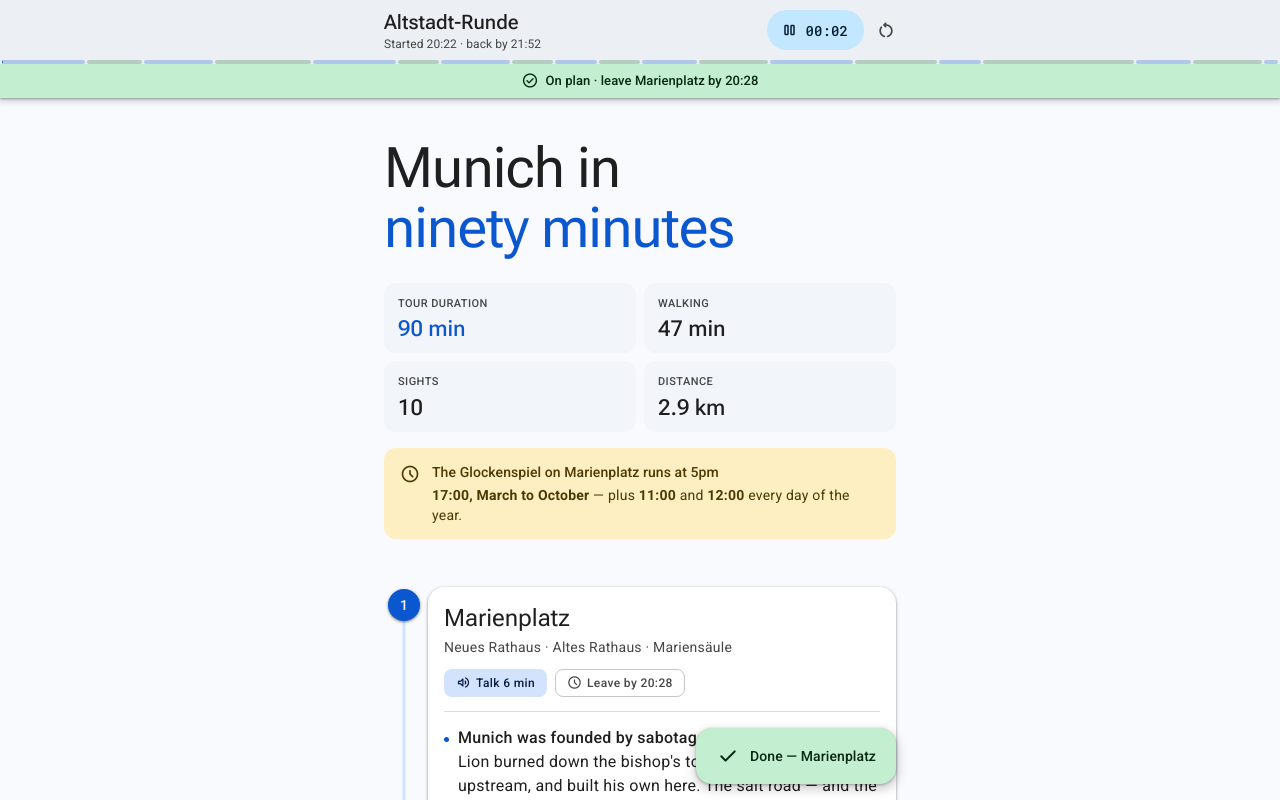
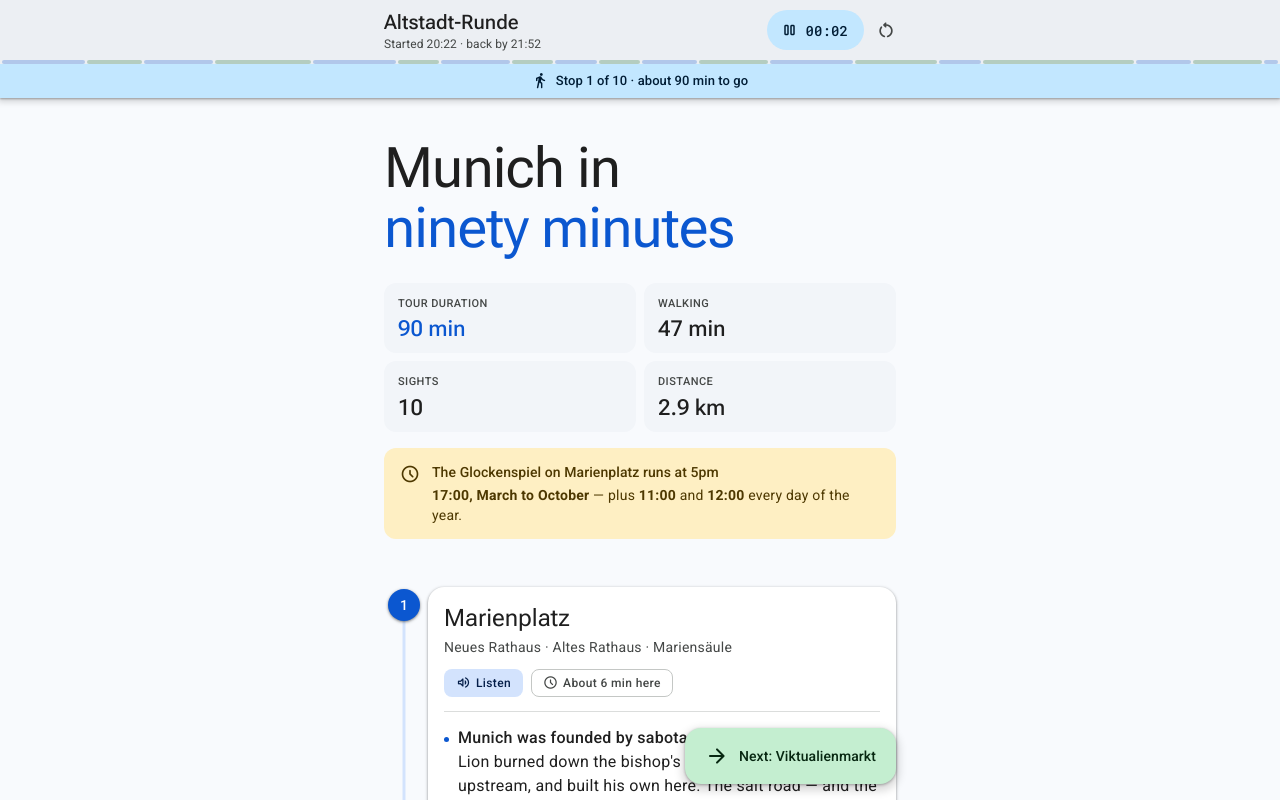
Before and after one commit to patric30/oldtowntour, a plain HTML site: page index.html in a window 1280 px wide. Both pictures are taken after a click on the button "Start, pause or resume the tour clock". Shown: the top 800 px of the page. Drawn offline with nearby package versions, Linux system fonts and the light colour scheme.

Commit message:
Reframe the chrome for a group following the tour themselves
The timing layer was built for a guide keeping eight people to an hour.
Handed to the participants, "leave Platzl by 17:24" and "6 min behind"
are pressure with nothing behind them - nobody walking at their own pace
is accountable to that schedule.

What changed:

- the per-stop "Leave by 17:24" deadline is gone, replaced by
  "About 6 min here" - how much there is to see, not when to leave
- the "Talk 6 min" chip is now just "Listen", since it is the play
  control for the spoken version
- the status banner says "Stop 3 of 10 - about 75 min to go" instead of
  "6 min behind - leave Viktualienmarkt by 22:11", and is a neutral blue
  rather than green-or-red
- the progress band fills with the route actually walked rather than
  elapsed time against plan, so it can no longer run ahead of you and
  imply you are late
- buttons name where you are going - "Next: Alter Hof" - rather than
  what you are finishing, "Done - Platzl"
- dropped the duplicate stop-number chip; the numbered marker and the
  banner both already say it

The clock, the wake lock and the saved progress stay - knowing how long
you have been out is useful to anyone.

Co-Authored-By: Claude Opus 5 <noreply@anthropic.com>

```diff
--- a/app.js
+++ b/app.js
@@ -26,14 +26,13 @@
     return totalMin + ' min loop · ' + km + ' km · from ' + stops[0].name;
   }
 
-  /* Planned minutes elapsed by the time you leave stop n */
-  var leaveBy = stops.map(function (_, n) {
-    var m = 0;
+  /* Index of the block just after stop n — everything before it is behind you
+     once that stop is marked off. Drives the progress band. */
+  var blockAfterStop = stops.map(function (_, n) {
     for (var i = 0; i < blocks.length; i++) {
-      m += blocks[i].min;
-      if (blocks[i].kind === 'stop' && blocks[i].stopIndex === n) break;
+      if (blocks[i].kind === 'stop' && blocks[i].stopIndex === n) return i + 1;
     }
-    return m;
+    return 0;
   });
 
   /* --- Saved state -------------------------------------------------- */
@@ -73,6 +72,9 @@
   function navUrl(dest) {
     return 'https://www.google.com/maps/dir/?api=1&destination=' + encodeURIComponent(dest) +
            '&travelmode=walking&dir_action=navigate';
+  }
+  function nextLabel(n) {
+    return legs[n] ? 'Next: ' + stops[n + 1].name : 'Finish tour';
   }
   function icon(name, extra) {
     return '<span class="msym' + (extra ? ' ' + extra : '') + '" aria-hidden="true">' + name + '</span>';
@@ -213,9 +215,9 @@
           '<div class="chips">' +
             (canSpeak
               ? '<button class="chip chip--primary chip--talk" type="button" data-speak="' +
-                  b.stopIndex + '">' + icon('volume_up') + 'Talk ' + s.talkMin + ' min</button>'
-              : '<span class="chip chip--primary">' + icon('mic') + 'Talk ' + s.talkMin + ' min</span>') +
-            '<span class="chip">' + icon('schedule') + '<span data-due="' + b.stopIndex + '"></span></span>' +
+                  b.stopIndex + '">' + icon('volume_up') + 'Listen</button>'
+              : '') +
+            '<span class="chip">' + icon('schedule') + 'About ' + s.talkMin + ' min here</span>' +
           '</div>' +
           '<hr class="divider">' +
           '<ul class="points">' +
@@ -234,7 +236,8 @@
               '</ul></details>'
             : '') +
           '<button class="doneBtn" type="button" data-done="' + b.stopIndex + '">' +
-            icon('check') + '<span class="t">' + (legs[b.stopIndex] ? 'Done — walk on' : 'Finish tour') + '</span>' +
+            icon(legs[b.stopIndex] ? 'arrow_forward' : 'flag') +
+            '<span class="t">' + nextLabel(b.stopIndex) + '</span>' +
           '</button>' +
         '</div>';
     } else {
@@ -273,7 +276,6 @@
 
   var segFills  = Array.prototype.slice.call(band.querySelectorAll('.seg__fill'));
   var blockEls  = Array.prototype.slice.call(route.querySelectorAll('.block'));
-  var dueEls    = Array.prototype.slice.call(route.querySelectorAll('[data-due]'));
   var clockTime = document.getElementById('clockTime');
   var clockIcon = document.getElementById('clockIcon');
   var statusEl  = document.getElementById('status');
@@ -296,15 +298,18 @@
   /* --- Tick --------------------------------------------------------- */
   function paint() {
     var ms = elapsedMs();
-    var mins = ms / 60000;
+    var lastDone = state.done.length ? Math.max.apply(null, state.done) : -1;
+    var filled = lastDone >= 0 ? blockAfterStop[lastDone] : 0;
 
-    /* band fills segment by segment against the plan */
-    var acc = 0;
+    /* The band shows how much of the route is behind you, not whether you
+       are keeping to a schedule. Nobody on a walk should be told off by a
+       progress bar. */
     for (var i = 0; i < blocks.length; i++) {
-      var pct = state.startedAt ? Math.min(1, Math.max(0, (mins - acc) / blocks[i].min)) : 0;
-      segFills[i].style.width = (pct * 100) + '%';
-      acc += blocks[i].min;
+      segFills[i].style.width = (i < filled ? 100 : 0) + '%';
     }
+
+    var left = 0;
+    for (var j = filled; j < blocks.length; j++) left += blocks[j].min;
 
     /* clock */
     if (!state.startedAt) {
@@ -315,15 +320,7 @@
       clockIcon.textContent = state.pausedAt ? 'play_arrow' : 'pause';
     }
 
-    /* per-stop deadline */
-    dueEls.forEach(function (el) {
-      var n = +el.getAttribute('data-due');
-      el.textContent = state.startedAt
-        ? 'Leave by ' + clockAt(leaveBy[n])
-        : 'Leave at +' + leaveBy[n] + ' min';
-    });
-
-    /* the FAB is always the next thing to do */
+    /* the FAB names where you are going next */
     var next = nextStop();
     if (!state.startedAt) {
       fabIcon.textContent = 'play_arrow';
@@ -334,35 +331,28 @@
       fabLabel.textContent = 'Tour complete';
       fab.dataset.variant = 'start';
     } else {
-      fabIcon.textContent = 'check';
-      fabLabel.textContent = 'Done — ' + stops[next].name;
+      fabIcon.textContent = legs[next] ? 'arrow_forward' : 'flag';
+      fabLabel.textContent = nextLabel(next);
       fab.dataset.variant = 'done';
     }
 
-    /* status banner */
+    /* status banner: where you are, and how much is left */
     if (!state.startedAt) { statusEl.hidden = true; return; }
     statusEl.hidden = false;
 
-    var lastDone = state.done.length ? Math.max.apply(null, state.done) : -1;
-    var drift = lastDone >= 0 ? state.doneAt['s' + lastDone] : null;
-    var delta = drift != null ? Math.round(drift / 60000 - leaveBy[lastDone]) : 0;
-
-    var parts = [];
-    if (delta > 0)      { parts.push(delta + ' min behind'); statusEl.dataset.state = 'behind'; }
-    else if (delta < 0) { parts.push(Math.abs(delta) + ' min ahead'); statusEl.dataset.state = 'ok'; }
-    else                { parts.push('On plan'); statusEl.dataset.state = 'ok'; }
-
-    if (mins > totalMin) {
-      parts = ['Over by ' + Math.round(mins - totalMin) + ' min'];
-      statusEl.dataset.state = 'over';
+    if (next === -1) {
+      statusEl.dataset.state = 'done';
+      statusIcon.textContent = 'celebration';
+      var took = Math.round(ms / 60000);
+      statusText.textContent = took >= 1
+        ? 'Tour complete  ·  ' + took + ' min door to door'
+        : 'Tour complete';
+    } else {
+      statusEl.dataset.state = 'going';
+      statusIcon.textContent = 'directions_walk';
+      statusText.textContent = 'Stop ' + stops[next].num + ' of ' + stops.length +
+        '  ·  about ' + left + ' min to go';
     }
-
-    parts.push(next >= 0
-      ? 'leave ' + stops[next].name + ' by ' + clockAt(leaveBy[next])
-      : 'back at Marienplatz');
-
-    statusIcon.textContent = statusEl.dataset.state === 'ok' ? 'check_circle' : 'error';
-    statusText.textContent = parts.join('  ·  ');
   }
 
   function paintDone() {
@@ -372,8 +362,7 @@
       var n = +btn.getAttribute('data-done');
       var isDone = state.done.indexOf(n) !== -1;
       el.classList.toggle('block--done', isDone);
-      btn.querySelector('.t').textContent =
-        isDone ? 'Done' : (legs[n] ? 'Done — walk on' : 'Finish tour');
+      btn.querySelector('.t').textContent = isDone ? 'Done' : nextLabel(n);
     });
   }
 
--- a/styles.css
+++ b/styles.css
@@ -357,14 +357,13 @@ body {
   font-size: 0.8125rem;
   font-weight: 500;
   letter-spacing: 0.006em;
+  background: var(--m3-secondary-container);
+  color: var(--m3-on-secondary-container);
+}
+.bar__status .msym { font-size: 1.0625rem; }
+.bar__status[data-state="done"] {
   background: var(--m3-tertiary-container);
   color: var(--m3-on-tertiary-container);
-}
-.bar__status .msym { font-size: 1.0625rem; }
-.bar__status[data-state="behind"],
-.bar__status[data-state="over"] {
-  background: var(--m3-error-container);
-  color: var(--m3-on-error-container);
 }
 
 /* ===================================================================
```
Also changed, not shown: 1 other file.
